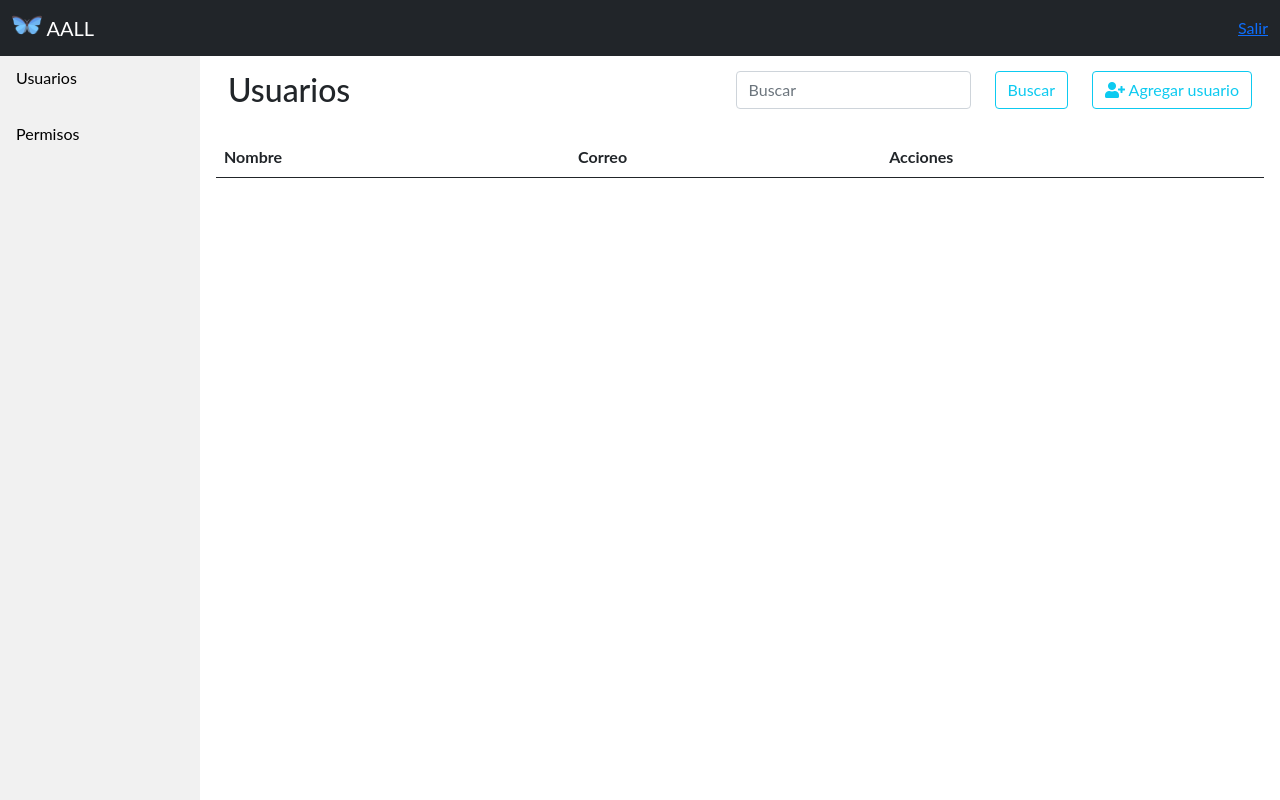
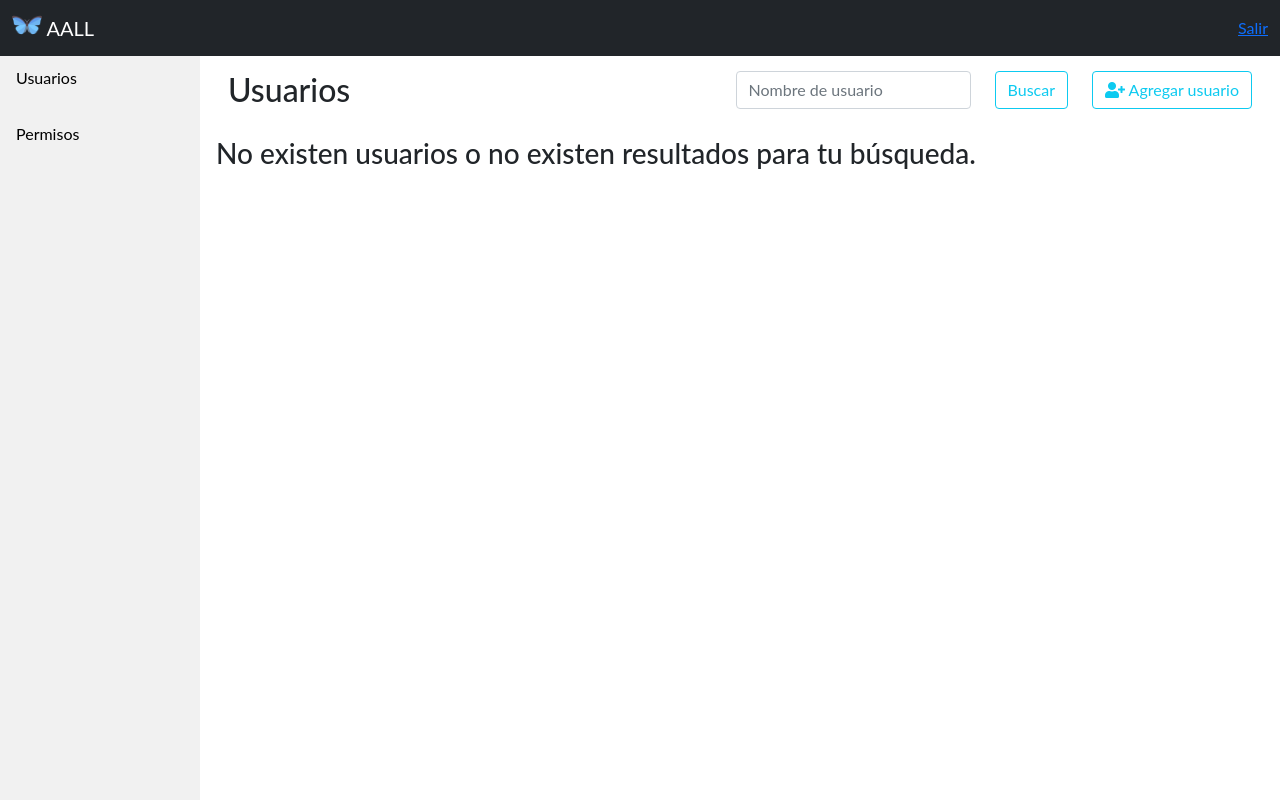
Before and after one commit to Aletvia/UsersAndPermissions, a Django app: page /usuarios/ in a window 1280 px wide. Run offline with Django 3.2, Linux system fonts and the light colour scheme; the visitor is signed in with stand-in values (Sample User, id 1); data comes from the database, SQL or seed files in the repository; lists and menus that the app fills with data are empty.

Commit message:
search for first_name

```diff
--- a/templates/auth/user_list.html
+++ b/templates/auth/user_list.html
@@ -20,7 +20,7 @@
           <h2>Usuarios</h2>
         </div>
         <div class="col-lg-auto">
-          <input id="search_user" name="search_user" class="form-control me-2" type="search" placeholder="Buscar" aria-label="Search">
+          <input id="search_user" name="search_user" class="form-control me-2" type="search" placeholder="Nombre de usuario" aria-label="Search">
         </div>
         <div class="col-lg-auto">
           <button class="btn btn-outline-info" type="submit">Buscar</button>
@@ -34,6 +34,7 @@
     </form>
   </div>
 
+  {% if users %}
     <table class="table table-striped table-hover">
       <thead>
         <tr>
@@ -80,8 +81,10 @@
         </tr>
         {% endfor %}
       </tbody>
-
     </table>
+    {% else %}
+      <h3>No existen usuarios o no existen resultados para tu búsqueda.</h3>
+    {% endif %}
 </div>
 {% endblock %}
 {% block script %}
--- a/users/views.py
+++ b/users/views.py
@@ -8,6 +8,10 @@ from django.contrib.auth.mixins import LoginRequiredMixin
 from users.forms import UserForm, ChangeUserForm
 from django.views.generic import ListView
 
+"""
+Class View que despliega la lista de ususarios sin permisos de tipo staff y
+devuelve el resultado de la búsqueda.
+"""
 class Users(LoginRequiredMixin, ListView):
     login_url = 'login'
     redirect_field_name = 'redirect_to'
@@ -18,7 +22,7 @@ class Users(LoginRequiredMixin, ListView):
     def get_queryset(self):
         user_name =  self.request.GET.get('search_user', None)
         if user_name:
-            return User.objects.filter(is_staff=False, username=user_name)
+            return User.objects.filter(is_staff=False, first_name=user_name)
         else:
             return User.objects.filter(is_staff=False)
 
```
Lines whose indentation alone changed are shown as unchanged.
